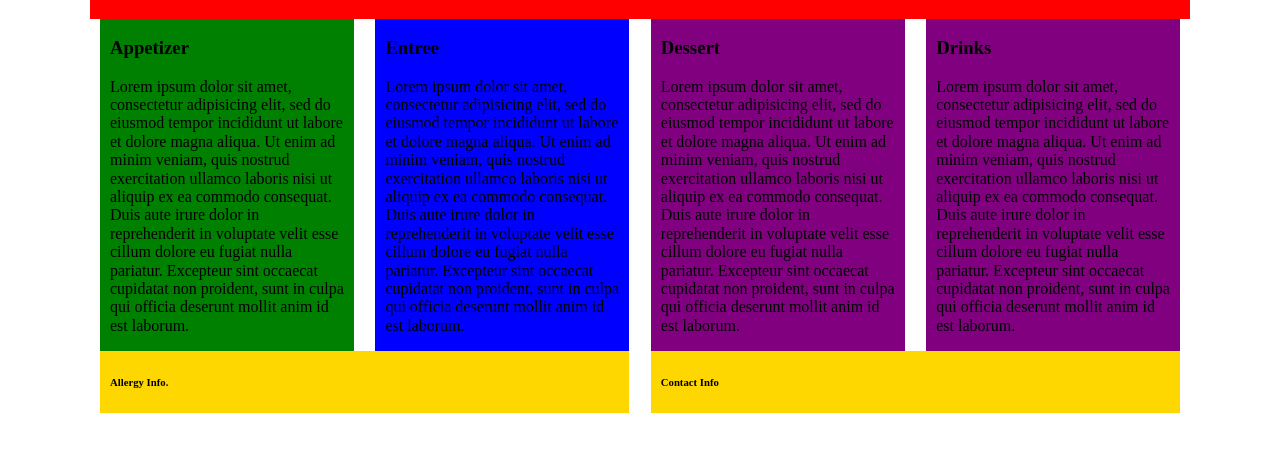
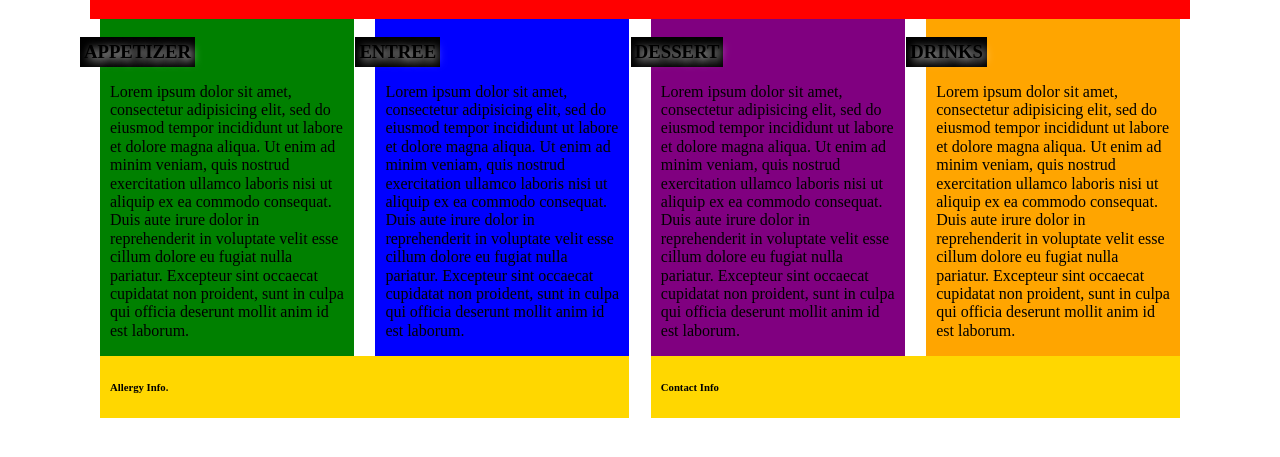
Before and after one commit to taylorsutton/menu, a plain HTML site: page index.html in a window 1280 px wide. Shown: the part 61-518 px from the top of the page. Drawn offline with nearby package versions, Linux system fonts and the light colour scheme.

Commit message:
updated to relative/absoulte

```diff
--- a/css/styles.css
+++ b/css/styles.css
@@ -6,6 +6,27 @@ header {
 	background: red;
 }
 
+/*Article Headings*/
+article section {
+	position: relative;
+}
+
+article section p {
+
+	margin-top: 4em;
+	}
+
+article h3 {
+	background: #000;
+	padding: 4px;
+	position: absolute;
+	left:-20px;
+	top:0px;
+	/*RELATIVE PARENT ABSOLUTE CHILD*/
+	text-shadow: 3px 3px 10px #fff;
+	text-transform: uppercase;
+
+}
 /*app*/
 
 article section:nth-child(1) {
@@ -30,7 +51,7 @@ background: purple;
 /*Drinks*/
 article section:nth-child(4) {
 
-background: purple;
+background: orange;
 }
 
 /*footer*/
```
